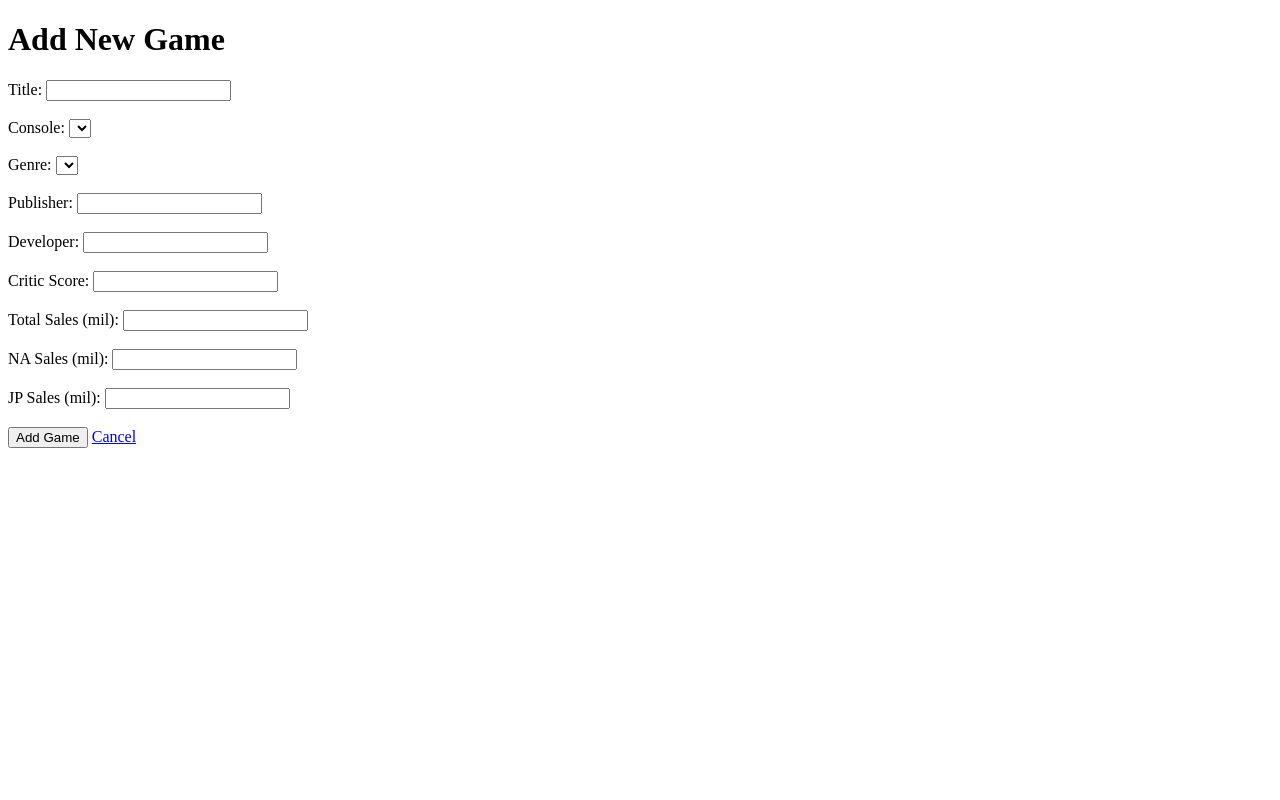
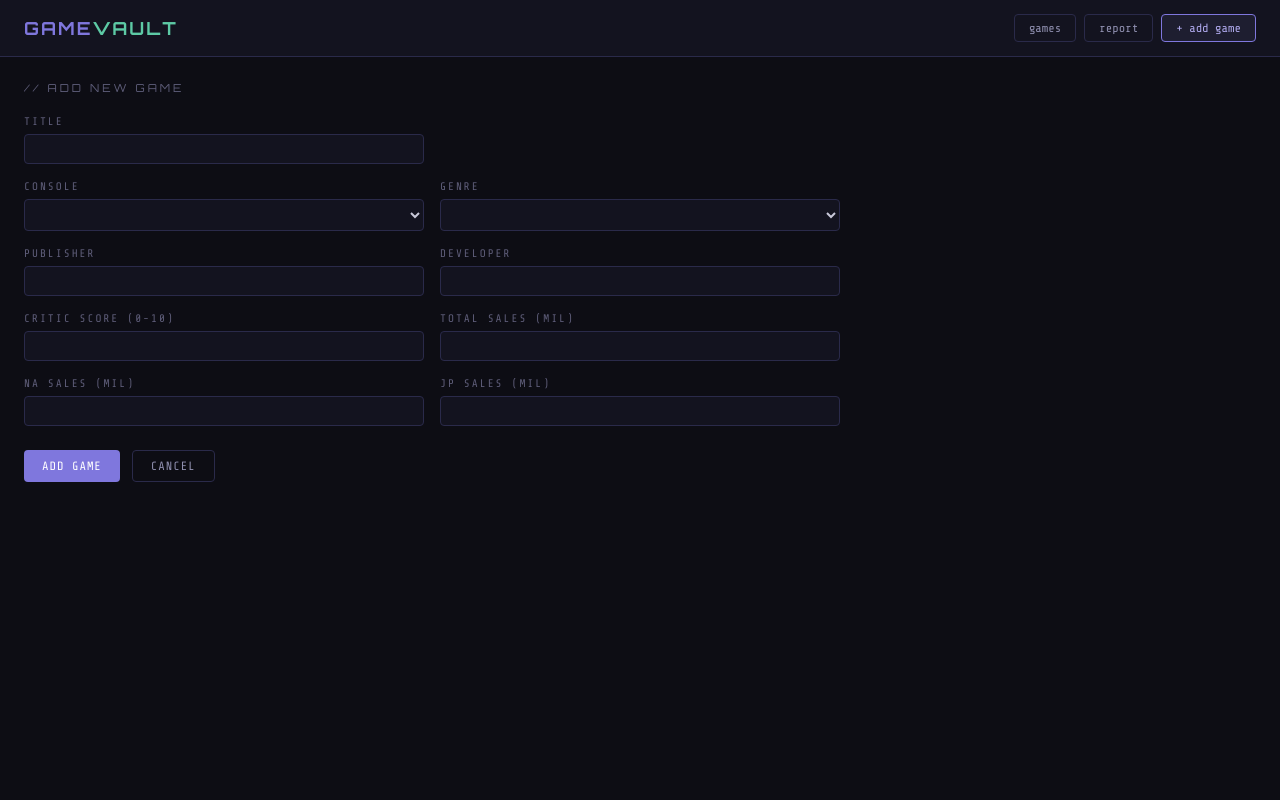
Before and after one commit to AK33-lab/GameVault, a Flask app: page /games/add in a window 1280 px wide. Run offline with Flask 3, Linux system fonts and the light colour scheme; data that the repository does not hold is empty.

Commit message:
Update UI colors

```diff
--- a/app.py
+++ b/app.py
@@ -3,7 +3,6 @@ from database import get_db
 
 app = Flask(__name__)
 
-# Ordered by id DESC to show most recently added games first, with pagination.
 @app.route('/')
 def home():
     per_page = 20
@@ -24,7 +23,6 @@ def home():
         FROM games
         JOIN consoles ON games.console_id = consoles.id
         JOIN genres ON games.genre_id = genres.id
-        ORDER BY games.id DESC
         LIMIT ? OFFSET ?
     ''', (per_page, offset)).fetchall()
     db.close()
--- a/templates/add_game.html
+++ b/templates/add_game.html
@@ -1,32 +1,64 @@
-<!DOCTYPE html>
-<html>
-<head><title>Add Game</title></head>
-<body>
-    <h1>Add New Game</h1>
-    <form method="POST">
-        <label>Title: <input type="text" name="title" required></label><br><br>
-        <label>Console:
+{% extends 'base.html' %}
+{% block title %}Add Game{% endblock %}
+{% block content %}
+<div class="page-title">// add new game</div>
+
+<form method="POST">
+    <div class="form-group">
+        <label>Title</label>
+        <input type="text" name="title" required>
+    </div>
+    <div class="form-row">
+        <div class="form-group">
+            <label>Console</label>
             <select name="console_id">
                 {% for console in consoles %}
                 <option value="{{ console['id'] }}">{{ console['name'] }}</option>
                 {% endfor %}
             </select>
-        </label><br><br>
-        <label>Genre:
+        </div>
+        <div class="form-group">
+            <label>Genre</label>
             <select name="genre_id">
                 {% for genre in genres %}
                 <option value="{{ genre['id'] }}">{{ genre['name'] }}</option>
                 {% endfor %}
             </select>
-        </label><br><br>
-        <label>Publisher: <input type="text" name="publisher"></label><br><br>
-        <label>Developer: <input type="text" name="developer"></label><br><br>
-        <label>Critic Score: <input type="number" step="0.1" name="critic_score"></label><br><br>
-        <label>Total Sales (mil): <input type="number" step="0.01" name="total_sales"></label><br><br>
-        <label>NA Sales (mil): <input type="number" step="0.01" name="na_sales"></label><br><br>
-        <label>JP Sales (mil): <input type="number" step="0.01" name="jp_sales"></label><br><br>
-        <button type="submit">Add Game</button>
-        <a href="/">Cancel</a>
-    </form>
-</body>
-</html>
+        </div>
+    </div>
+    <div class="form-row">
+        <div class="form-group">
+            <label>Publisher</label>
+            <input type="text" name="publisher">
+        </div>
+        <div class="form-group">
+            <label>Developer</label>
+            <input type="text" name="developer">
+        </div>
+    </div>
+    <div class="form-row">
+        <div class="form-group">
+            <label>Critic Score (0-10)</label>
+            <input type="number" step="0.1" min="0" max="10" name="critic_score">
+        </div>
+        <div class="form-group">
+            <label>Total Sales (mil)</label>
+            <input type="number" step="0.01" name="total_sales">
+        </div>
+    </div>
+    <div class="form-row">
+        <div class="form-group">
+            <label>NA Sales (mil)</label>
+            <input type="number" step="0.01" name="na_sales">
+        </div>
+        <div class="form-group">
+            <label>JP Sales (mil)</label>
+            <input type="number" step="0.01" name="jp_sales">
+        </div>
+    </div>
+    <div style="display: flex; gap: 12px; margin-top: 8px;">
+        <button type="submit" class="btn btn-primary">ADD GAME</button>
+        <a href="/" class="btn btn-outline">CANCEL</a>
+    </div>
+</form>
+{% endblock %}
--- /dev/null
+++ b/templates/base.html
@@ -0,0 +1,87 @@
+<!DOCTYPE html>
+<html>
+<head>
+    <title>GameVault - {% block title %}{% endblock %}</title>
+    <link href="https://fonts.googleapis.com/css2?family=Orbitron:wght@400;500;700&family=Share+Tech+Mono&display=swap" rel="stylesheet">
+    <style>
+        * { margin: 0; padding: 0; box-sizing: border-box; }
+        body { font-family: 'Share Tech Mono', monospace; background: #0d0d14; color: #c8c8d8; min-height: 100vh; }
+
+        nav { background: #13131f; border-bottom: 1px solid #2a2a4a; padding: 14px 24px; display: flex; align-items: center; justify-content: space-between; }
+        .logo { font-family: 'Orbitron', monospace; font-size: 18px; font-weight: 700; color: #7f77dd; letter-spacing: 2px; text-decoration: none; }
+        .logo span { color: #5dcaa5; }
+        .nav-links { display: flex; gap: 8px; }
+        .nav-links a { font-size: 12px; padding: 6px 14px; border: 1px solid #2a2a4a; border-radius: 4px; color: #9090b0; text-decoration: none; transition: all 0.2s; }
+        .nav-links a:hover, .nav-links a.active { border-color: #7f77dd; color: #afa9ec; background: #1e1e30; }
+
+        .container { padding: 24px; }
+        .page-title { font-family: 'Orbitron', monospace; font-size: 11px; color: #5f5e7a; letter-spacing: 3px; text-transform: uppercase; margin-bottom: 20px; }
+
+        .stats-grid { display: grid; grid-template-columns: repeat(3, 1fr); gap: 12px; margin-bottom: 24px; }
+        .stat-card { background: #13131f; border: 1px solid #2a2a4a; border-radius: 8px; padding: 14px 16px; }
+        .stat-label { font-size: 10px; color: #5f5e7a; letter-spacing: 2px; text-transform: uppercase; margin-bottom: 4px; }
+        .stat-val { font-family: 'Orbitron', monospace; font-size: 22px; font-weight: 500; color: #7f77dd; }
+        .stat-val.teal { color: #5dcaa5; }
+        .stat-val.amber { color: #ef9f27; }
+
+        table { width: 100%; border-collapse: collapse; font-size: 12px; }
+        th { font-family: 'Orbitron', monospace; font-size: 10px; color: #5f5e7a; letter-spacing: 2px; text-align: left; padding: 8px 12px; border-bottom: 1px solid #2a2a4a; }
+        td { padding: 10px 12px; border-bottom: 1px solid #1a1a2a; color: #9090b0; }
+        tr:hover td { background: #13131f; color: #c8c8d8; }
+        .td-title { color: #afa9ec; font-weight: 500; }
+
+        .badge { font-size: 10px; padding: 2px 8px; border-radius: 3px; letter-spacing: 1px; }
+        .badge-action   { background: #3c3489; color: #afa9ec; border: 1px solid #534ab7; }
+        .badge-sports   { background: #085041; color: #5dcaa5; border: 1px solid #1d9e75; }
+        .badge-rpg      { background: #712b13; color: #f0997b; border: 1px solid #d85a30; }
+        .badge-shooter  { background: #3b6d11; color: #97c459; border: 1px solid #639922; }
+        .badge-default  { background: #1e1e30; color: #9090b0; border: 1px solid #2a2a4a; }
+
+        .score { font-family: 'Orbitron', monospace; font-size: 13px; color: #5dcaa5; }
+        .score.mid { color: #ef9f27; }
+        .score.low { color: #d85a30; }
+
+        .btn { font-family: 'Share Tech Mono', monospace; font-size: 12px; padding: 8px 18px; border-radius: 4px; cursor: pointer; letter-spacing: 1px; text-decoration: none; display: inline-block; }
+        .btn-primary { background: #7f77dd; border: none; color: #fff; }
+        .btn-primary:hover { background: #afa9ec; }
+        .btn-outline { background: transparent; border: 1px solid #2a2a4a; color: #9090b0; }
+        .btn-outline:hover { border-color: #7f77dd; color: #afa9ec; }
+        .btn-danger { background: transparent; border: 1px solid #2a2a4a; color: #d85a30; }
+        .btn-danger:hover { border-color: #d85a30; background: #1a0a0a; }
+        .btn-edit { font-size: 11px; color: #7f77dd; background: none; border: none; cursor: pointer; font-family: 'Share Tech Mono', monospace; letter-spacing: 1px; margin-right: 8px; }
+        .btn-del  { font-size: 11px; color: #d85a30; background: none; border: none; cursor: pointer; font-family: 'Share Tech Mono', monospace; letter-spacing: 1px; }
+
+        .filter-bar { display: flex; gap: 10px; align-items: center; flex-wrap: wrap; margin-bottom: 20px; }
+        select, input[type="text"], input[type="number"] {
+            font-family: 'Share Tech Mono', monospace; font-size: 12px;
+            background: #13131f; border: 1px solid #2a2a4a; border-radius: 4px;
+            color: #c8c8d8; padding: 7px 12px;
+        }
+        select:focus, input:focus { outline: none; border-color: #7f77dd; }
+
+        .form-group { margin-bottom: 16px; }
+        .form-group label { display: block; font-size: 11px; color: #5f5e7a; letter-spacing: 2px; text-transform: uppercase; margin-bottom: 6px; }
+        .form-group input, .form-group select { width: 100%; max-width: 400px; }
+        .form-row { display: grid; grid-template-columns: 1fr 1fr; gap: 16px; max-width: 816px; }
+
+        .summary-bar { background: #13131f; border: 1px solid #2a2a4a; border-radius: 8px; padding: 14px 20px; margin-bottom: 20px; display: flex; gap: 32px; flex-wrap: wrap; }
+        .summary-item { font-size: 12px; color: #5f5e7a; }
+        .summary-item span { color: #7f77dd; font-family: 'Orbitron', monospace; font-size: 14px; margin-left: 8px; }
+
+        .flash { padding: 10px 16px; border-radius: 4px; margin-bottom: 16px; font-size: 12px; background: #085041; border: 1px solid #1d9e75; color: #5dcaa5; }
+    </style>
+</head>
+<body>
+    <nav>
+        <a class="logo" href="/">GAME<span>VAULT</span></a>
+        <div class="nav-links">
+            <a href="/" class="{% if request.path == '/' %}active{% endif %}">games</a>
+            <a href="/report" class="{% if request.path == '/report' %}active{% endif %}">report</a>
+            <a href="/games/add" class="{% if request.path == '/games/add' %}active{% endif %}">+ add game</a>
+        </div>
+    </nav>
+    <div class="container">
+        {% block content %}{% endblock %}
+    </div>
+</body>
+</html>
```
Also changed, not shown: templates/edit_game.html (+56 -26 lines), templates/index.html (+67 -43 lines), templates/report.html (+39 -53 lines), README.md.
